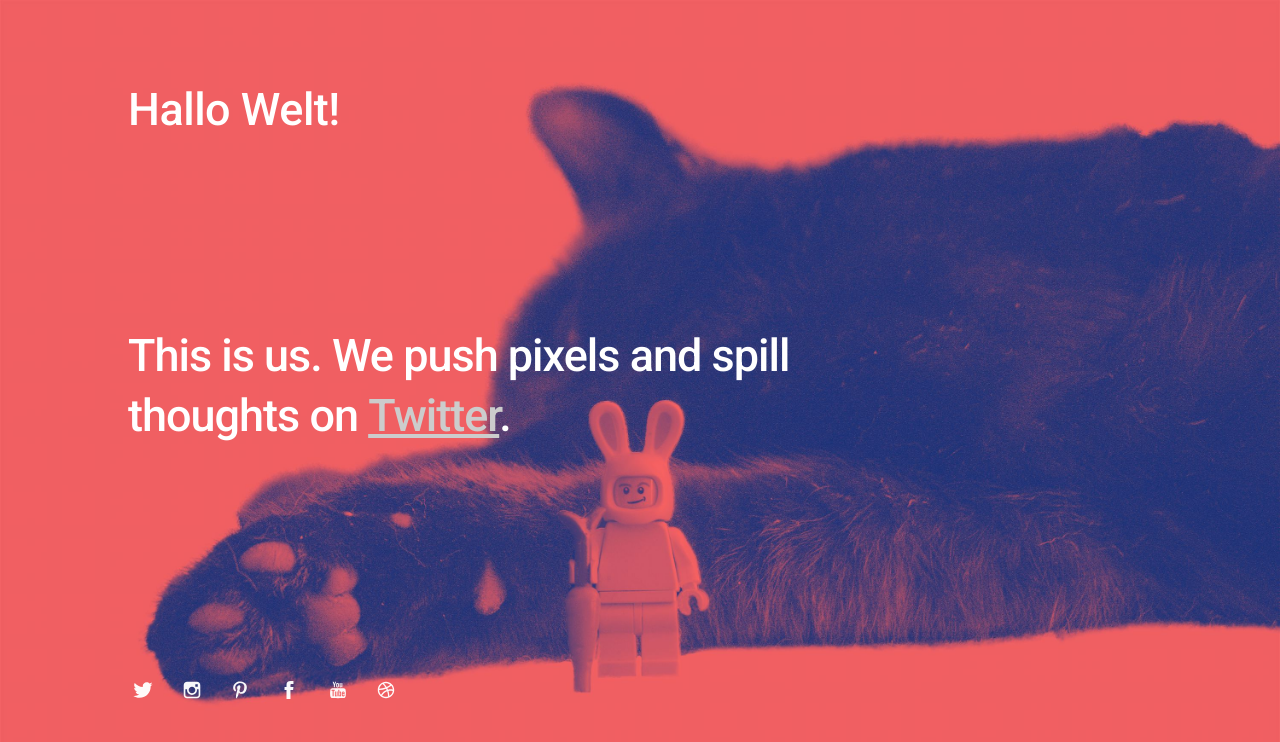
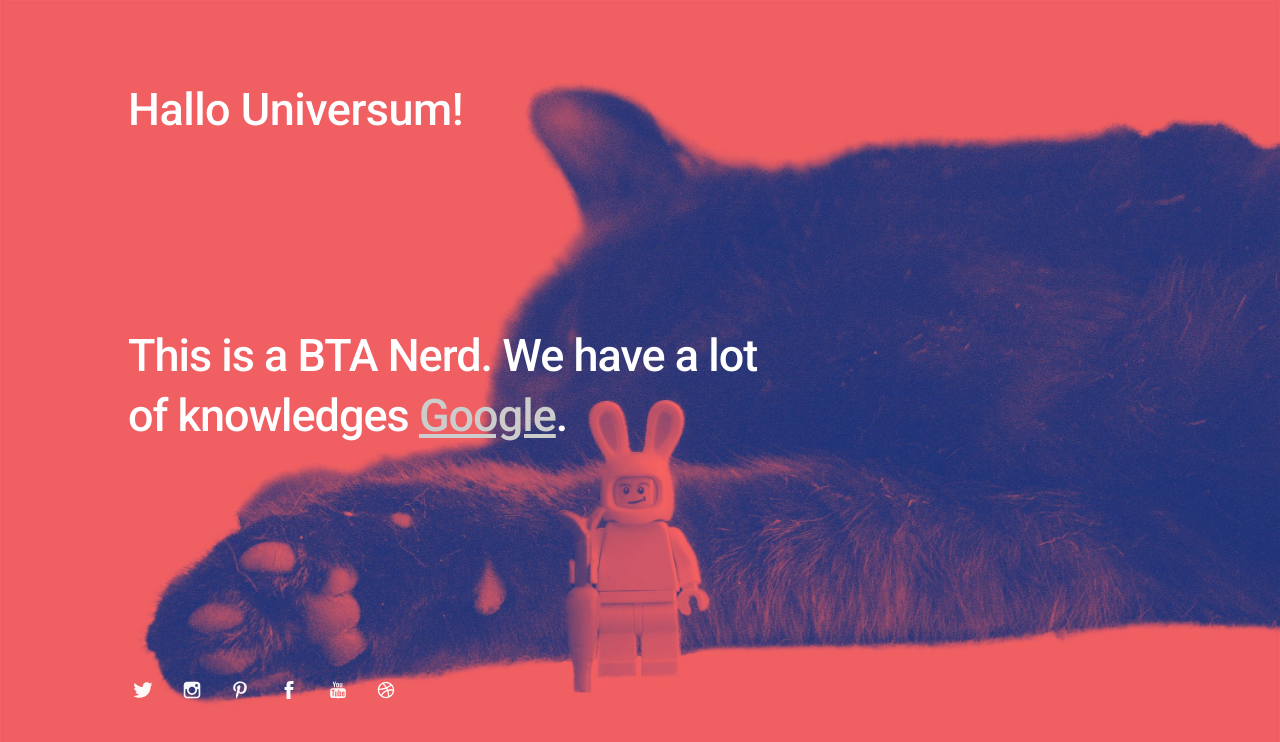
Before and after one commit to Wannabenerd2018/Wannabenerd2018.github.io, a plain HTML site: page index.html in a window 1280 px wide. Drawn offline with Linux system fonts and the light colour scheme.

Commit message:
Titel geändert

```diff
--- a/index.html
+++ b/index.html
@@ -7,8 +7,8 @@
 	<meta http-equiv="X-UA-Compatible" content="IE=edge" />
 
 	<!-- SEO -->
-	<title>Hasis Fusball Page| Kick it</title>
-	<meta name="description" content="" />
+	<title>Hey| Kick it</title>
+	<meta name="description" content="Was geht denn hier ab" />
 	<meta name="robots" content="index, follow" />
 	<meta name="referrer" content="always" />
 
@@ -42,13 +42,13 @@
 
 		<div class="logo">
 
-			<h1>Hallo Welt!</h1>
+			<h1>Hallo Universum!</h1>
 
 		</div>
 
 		<div class="bio">
 
-			<p>This is us. We push pixels and spill thoughts on <a href="#">Twitter</a>.</p>
+			<p>This is a BTA Nerd. We have a lot of knowledges <a href="#">Google</a>.</p>
 
 		</div>
 
```
